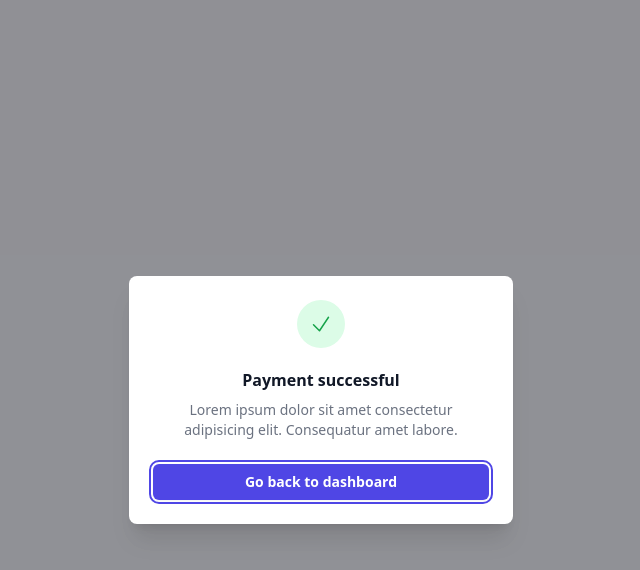
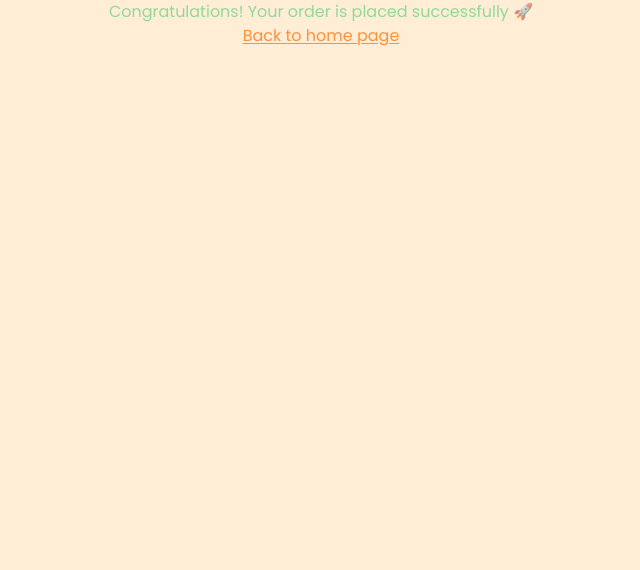
Before and after one commit to Safin-Momin/ecommerce, a Vue app: page /modal in a window 1280 px wide. Shown: the top 570 px of the page, without its empty margins (319-959 px from the left). Built offline with nearby package versions, Linux system fonts and the light colour scheme.

Commit message:
after fixing validations and show modal on purchase

```diff
--- a/src/components/CheckOut.vue
+++ b/src/components/CheckOut.vue
@@ -1,11 +1,13 @@
 <script setup>
 import router from "../router";
-import { ref, computed } from "vue";
+import { computed, reactive, ref } from "vue";
 import { useStore } from "../stores/store";
-import { required, email } from "@vuelidate/validators";
+import { required, email, minLength, numeric } from "@vuelidate/validators";
 import { useVuelidate } from "@vuelidate/core";
+import ModalView from "./ModalView.vue";
 
 const store = useStore();
+const showModal = ref(false);
 
 const checkoutData = computed(() => {
   const checkoutData = localStorage.getItem("checkout");
@@ -55,7 +57,7 @@ const formattedTotalIncludingTax = computed(() =>
   store.priceFormatter(totalIncludingTax.value)
 );
 
-const formData = ref({
+const formData = reactive({
   emailAddress: "",
   firstName: "",
   lastName: "",
@@ -67,8 +69,7 @@ const formData = ref({
   phone: "",
 });
 
-const formErrors = ref([]);
-const validations = {
+const rules = {
   emailAddress: { required, email },
   firstName: { required },
   lastName: { required },
@@ -77,19 +78,19 @@ const validations = {
   apartment: { required },
   city: { required },
   postalCode: { required },
-  phone: { required },
+  phone: { required, numeric, minLength: minLength(10) },
 };
-const v$ = useVuelidate(validations, formData);
+const v$ = useVuelidate(rules, formData);
 
 const placeOrder = () => {
-  v$.$validate();
-  if (v$.$invalid) {
-    formErrors.value = v$.$error;
+  v$.value.$touch();
+
+  if (v$.value.$invalid) {
     return;
   }
   const orderData = {
     cart: cart.value,
-    customer: formData.value,
+    customer: formData,
     savings: formattedDiscount.value,
     subtotal: formattedTotal.value,
     taxes: formattedTax.value,
@@ -97,8 +98,7 @@ const placeOrder = () => {
   };
 
   store.placeOrder(orderData);
-
-  router.push("/");
+  showModal.value = true;
 };
 </script>
 
@@ -126,7 +126,7 @@ const placeOrder = () => {
                 />
               </div>
               <div class="red" v-if="v$.emailAddress.$error">
-                {{ v$.emailAddress.$message }}
+                {{ v$.emailAddress.$errors[0].$message }}
               </div>
             </div>
           </div>
@@ -149,7 +149,7 @@ const placeOrder = () => {
                   />
                 </div>
                 <div class="red" v-if="v$.firstName.$error">
-                  {{ v$.firstName.$message }}
+                  {{ v$.firstName.$errors[0].$message }}
                 </div>
               </div>
 
@@ -167,7 +167,7 @@ const placeOrder = () => {
                   />
                 </div>
                 <div class="red" v-if="v$.lastName.$error">
-                  {{ v$.lastName.$message }}
+                  {{ v$.lastName.$errors[0].$message }}
                 </div>
               </div>
 
@@ -184,7 +184,7 @@ const placeOrder = () => {
                   />
                 </div>
                 <div class="red" v-if="v$.company.$error">
-                  {{ v$.company.$message }}
+                  {{ v$.company.$errors[0].$message }}
                 </div>
               </div>
 
@@ -202,7 +202,7 @@ const placeOrder = () => {
                   />
                 </div>
                 <div class="red" v-if="v$.address.$error">
-                  {{ v$.address.$message }}
+                  {{ v$.address.$errors[0].$message }}
                 </div>
               </div>
 
@@ -219,7 +219,7 @@ const placeOrder = () => {
                   />
                 </div>
                 <div class="red" v-if="v$.apartment.$error">
-                  {{ v$.apartment.$message }}
+                  {{ v$.apartment.$errors[0].$message }}
                 </div>
               </div>
 
@@ -237,7 +237,7 @@ const placeOrder = () => {
                   />
                 </div>
                 <div class="red" v-if="v$.city.$error">
-                  {{ v$.city.$message }}
+                  {{ v$.city.$errors[0].$message }}
                 </div>
               </div>
 
@@ -255,7 +255,7 @@ const placeOrder = () => {
                   />
                 </div>
                 <div class="red" v-if="v$.postalCode.$error">
-                  {{ v$.postalCode.$message }}
+                  {{ v$.postalCode.$errors[0].$message }}
                 </div>
               </div>
 
@@ -273,7 +273,7 @@ const placeOrder = () => {
                   />
                 </div>
                 <div class="red" v-if="v$.phone.$error">
-                  {{ v$.phone.$message }}
+                  {{ v$.phone.$errors[0].$message }}
                 </div>
               </div>
             </div>
@@ -288,12 +288,12 @@ const placeOrder = () => {
             <h3 class="sr-only">Items in your cart</h3>
             <ul role="list" class="divide-y divide-gray-200">
               <li v-for="(product, index) in cart" :key="index" class="order-summary">
-                <div class="flex-shrink-0">
+                <div class="flex-shrink-0 max-[240px]:flex max-[240px]:justify-center">
                   <img :src="product.img" alt="" class="w-20 h-28" />
                 </div>
 
                 <div class="order-flex">
-                  <div class="flex">
+                  <div class="flex max-[430px]:flex-col">
                     <div class="min-w-0 flex-1">
                       <h4 class="text-sm">
                         <a class="order-title">{{ product.name }}</a>
@@ -304,11 +304,8 @@ const placeOrder = () => {
                       </p>
                     </div>
 
-                    <div class="ml-4 flow-root flex-shrink-0">
-                      <button
-                        type="button"
-                        class="-m-2.5 flex items-center justify-center p-2.5 text-gray-400 hover:text-gray-500"
-                      >
+                    <div class="order-edit">
+                      <button type="button" class="order-edit-btn">
                         <span class="sr-only">Edit</span>
                         <svg
                           xmlns="http://www.w3.org/2000/svg"
@@ -329,14 +326,14 @@ const placeOrder = () => {
                     </div>
                   </div>
 
-                  <div class="flex flex-1 items-end justify-between pt-2">
+                  <div class="order-save-qty">
                     <p class="mt-1 !text-orange-400 order-number">
                       Save {{ formattedDiscountPerItem(product) }} ({{
                         product.discount
                       }})
                     </p>
 
-                    <div class="ml-4">
+                    <div class="ml-4 max-[430px]:ml-0">
                       <h1 class="order-quantity">Quantity: {{ product.quantity }}</h1>
                     </div>
                   </div>
@@ -363,9 +360,10 @@ const placeOrder = () => {
                 </dd>
               </div>
             </dl>
-            <div class="border-t border-gray-200 px-4 py-6 sm:px-6">
+            <div class="order-div">
               <button type="submit" class="add-cart">Place order</button>
             </div>
+            <ModalView v-if="showModal" />
           </div>
         </div>
       </form>
--- a/src/components/ModalView.vue
+++ b/src/components/ModalView.vue
@@ -1,81 +1,21 @@
+<script setup>
+import router from "../router";
+</script>
+
 <template>
-  <TransitionRoot as="template" :show="open">
-    <Dialog as="div" class="relative z-10" @close="open = false">
-      <TransitionChild
-        as="template"
-        enter="ease-out duration-300"
-        enter-from="opacity-0"
-        enter-to="opacity-100"
-        leave="ease-in duration-200"
-        leave-from="opacity-100"
-        leave-to="opacity-0"
-      >
-        <div class="fixed inset-0 bg-gray-500 bg-opacity-75 transition-opacity" />
-      </TransitionChild>
-
-      <div class="fixed inset-0 z-10 w-screen overflow-y-auto">
-        <div
-          class="flex min-h-full items-end justify-center p-4 text-center sm:items-center sm:p-0"
-        >
-          <TransitionChild
-            as="template"
-            enter="ease-out duration-300"
-            enter-from="opacity-0 translate-y-4 sm:translate-y-0 sm:scale-95"
-            enter-to="opacity-100 translate-y-0 sm:scale-100"
-            leave="ease-in duration-200"
-            leave-from="opacity-100 translate-y-0 sm:scale-100"
-            leave-to="opacity-0 translate-y-4 sm:translate-y-0 sm:scale-95"
-          >
-            <DialogPanel
-              class="relative transform overflow-hidden rounded-lg bg-white px-4 pb-4 pt-5 text-left shadow-xl transition-all sm:my-8 sm:w-full sm:max-w-sm sm:p-6"
-            >
-              <div>
-                <div
-                  class="mx-auto flex h-12 w-12 items-center justify-center rounded-full bg-green-100"
-                >
-                  <CheckIcon class="h-6 w-6 text-green-600" aria-hidden="true" />
-                </div>
-                <div class="mt-3 text-center sm:mt-5">
-                  <DialogTitle
-                    as="h3"
-                    class="text-base font-semibold leading-6 text-gray-900"
-                    >Payment successful</DialogTitle
-                  >
-                  <div class="mt-2">
-                    <p class="text-sm text-gray-500">
-                      Lorem ipsum dolor sit amet consectetur adipisicing elit. Consequatur
-                      amet labore.
-                    </p>
-                  </div>
-                </div>
-              </div>
-              <div class="mt-5 sm:mt-6">
-                <button
-                  type="button"
-                  class="inline-flex w-full justify-center rounded-md bg-indigo-600 px-3 py-2 text-sm font-semibold text-white shadow-sm hover:bg-indigo-500 focus-visible:outline focus-visible:outline-2 focus-visible:outline-offset-2 focus-visible:outline-indigo-600"
-                  @click="open = false"
-                >
-                  Go back to dashboard
-                </button>
-              </div>
-            </DialogPanel>
-          </TransitionChild>
-        </div>
-      </div>
-    </Dialog>
-  </TransitionRoot>
+  <div class="modal-div">
+    <h1 class="modal-text">Congratulations! Your order is placed successfully 🚀</h1>
+    <button
+      @click="
+        {
+          {
+            router.push('/');
+          }
+        }
+      "
+      class="modal-btn"
+    >
+      Back to home page
+    </button>
+  </div>
 </template>
-
-<script setup>
-import { ref } from "vue";
-import {
-  Dialog,
-  DialogPanel,
-  DialogTitle,
-  TransitionChild,
-  TransitionRoot,
-} from "@headlessui/vue";
-import { CheckIcon } from "@heroicons/vue/24/outline";
-
-const open = ref(true);
-</script>
```
Also changed, not shown: src/assets/tailwind.css.
